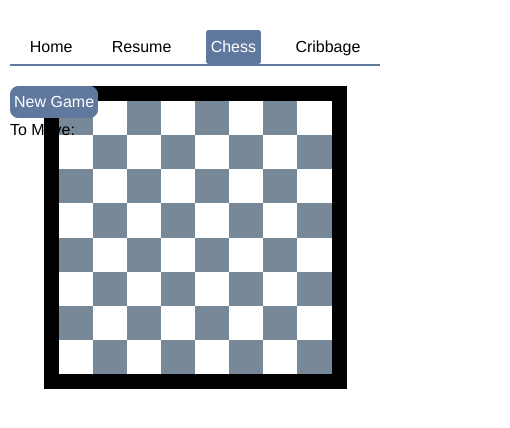
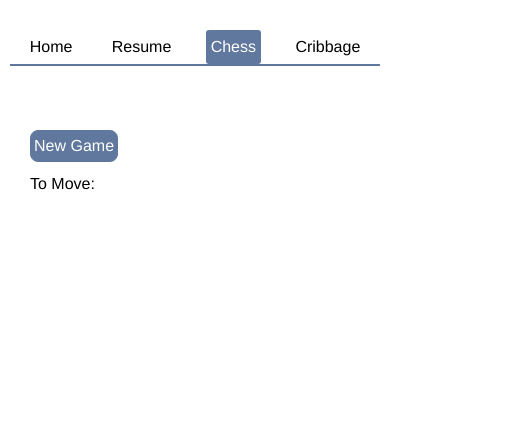
Before and after one commit to erikd7/erik-web-app, a Vue app: page /chess in a window 390 px wide. Shown: the top 428 px of the page, 510 px wide, since content can reach past the window. Built offline with nearby package versions, Linux system fonts and the light colour scheme.

Commit message:
Mobile sidebar with hamburger

```diff
--- a/src/App.vue
+++ b/src/App.vue
@@ -10,11 +10,11 @@
 </template>
 
 <script>
-    import Menu from './components/Menu.vue';
-    import { routes } from './router/index';
+import Menu from "./components/Menu.vue";
+import { routes } from "./router/index";
 
 export default {
-        name: 'App',
+  name: "App",
   components: {
     Menu,
   },
@@ -66,8 +66,4 @@
 .link:hover {
   text-decoration: underline;
 }
-    .sidebar-container {
-        position: absolute;
-        float: left;
-    }
 </style>
--- /dev/null
+++ b/src/SharedComponents/Sidebar.vue
@@ -0,0 +1,48 @@
+<template>
+  <div>
+    <label for="sidebar-hamburger" class="sidebar-hamburger">&#9776;</label>
+    <input type="checkbox" id="sidebar-hamburger" class="opacity-0" />
+    <div class="sidebar-container">
+      <div>
+        <slot />
+      </div>
+    </div>
+  </div>
+</template>
+
+<style>
+.sidebar-container {
+  position: absolute;
+  float: left;
+  background-color: white;
+  height: 100%;
+  overflow-x: hidden;
+}
+.sidebar-container > div {
+  padding: 10px;
+  width: 500px;
+  overflow-x: hidden;
+}
+.sidebar-container > div > div {
+  margin: 10px;
+}
+.sidebar-hamburger {
+  display: none;
+}
+@media only screen and (max-device-width: 480px) {
+  .sidebar-container {
+    width: 0px;
+    box-shadow: 5px 10px 8px #888888;
+  }
+  .sidebar-hamburger {
+    display: block;
+  }
+  #sidebar-hamburger:checked ~ .sidebar-container {
+    transition: all 1s;
+    width: 80%;
+  }
+  #sidebar-hamburger > span {
+    display: none;
+  }
+}
+</style>
--- a/src/components/Chess.vue
+++ b/src/components/Chess.vue
@@ -1,11 +1,13 @@
 <template>
   <div>
-    <div class="sidebar-container">
-      <button class="button" @click="newGame">
-        New Game
-      </button>
+    <Sidebar>
+      <div>
+        <button class="button" @click="newGame">
+          New Game
+        </button>
+      </div>
       <div>To Move: {{ toMoveColor }}</div>
-    </div>
+    </Sidebar>
     <div class="board-holder">
       <Board :game="game" @gameUpdate="gameUpdate" />
     </div>
@@ -14,6 +16,7 @@
 
 <script>
 import Board from "../SharedComponents/Chess/Board.vue";
+import Sidebar from "../SharedComponents/Sidebar.vue";
 import { colorDisplay } from "../util/chessHelpers";
 import * as api from "../util/apis";
 
@@ -24,7 +27,7 @@ export default {
     };
   },
   props: {},
-  components: { Board },
+  components: { Board, Sidebar },
   computed: {
     toMoveColor() {
       return colorDisplay[this.game.toMove];
```
Lines whose indentation alone changed are shown as unchanged.
